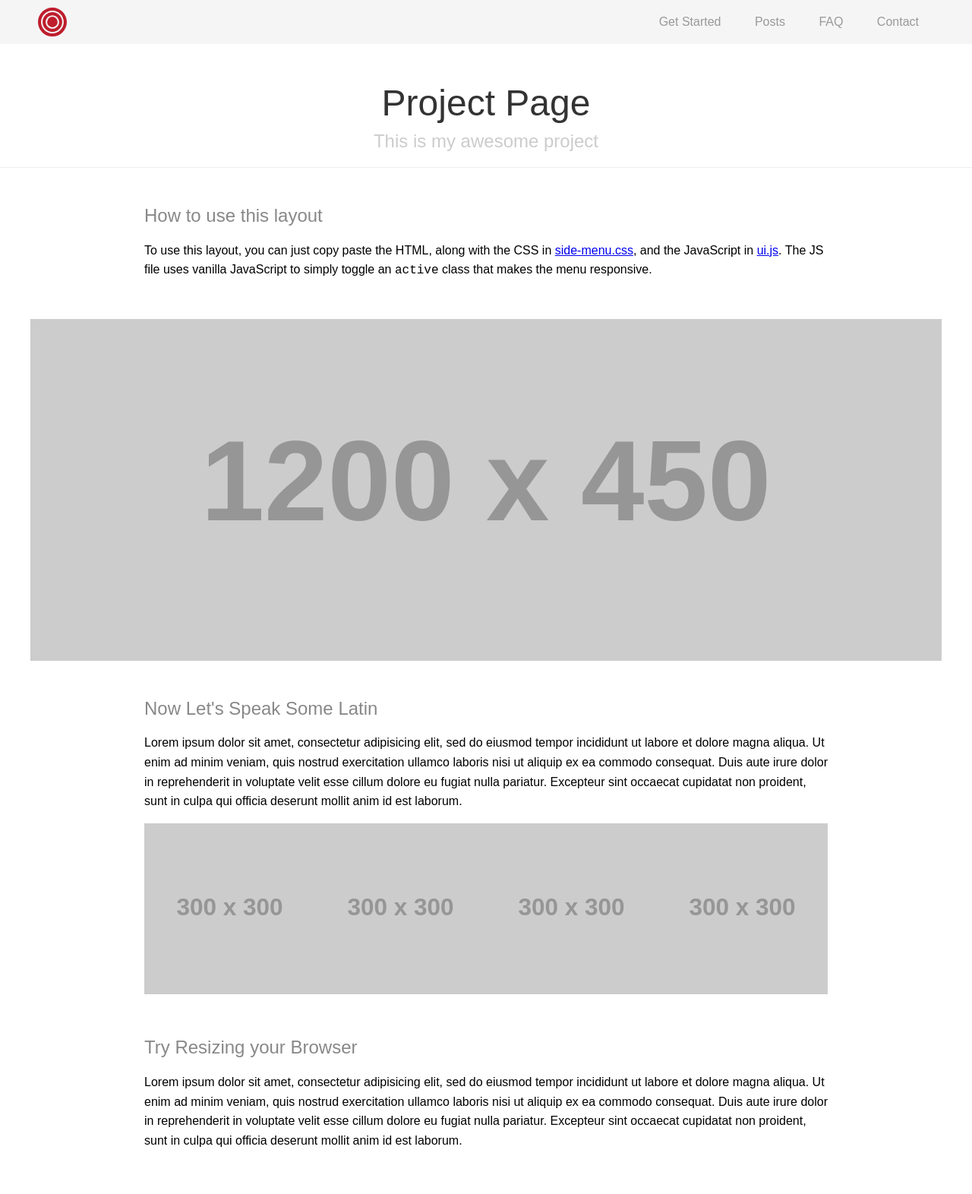
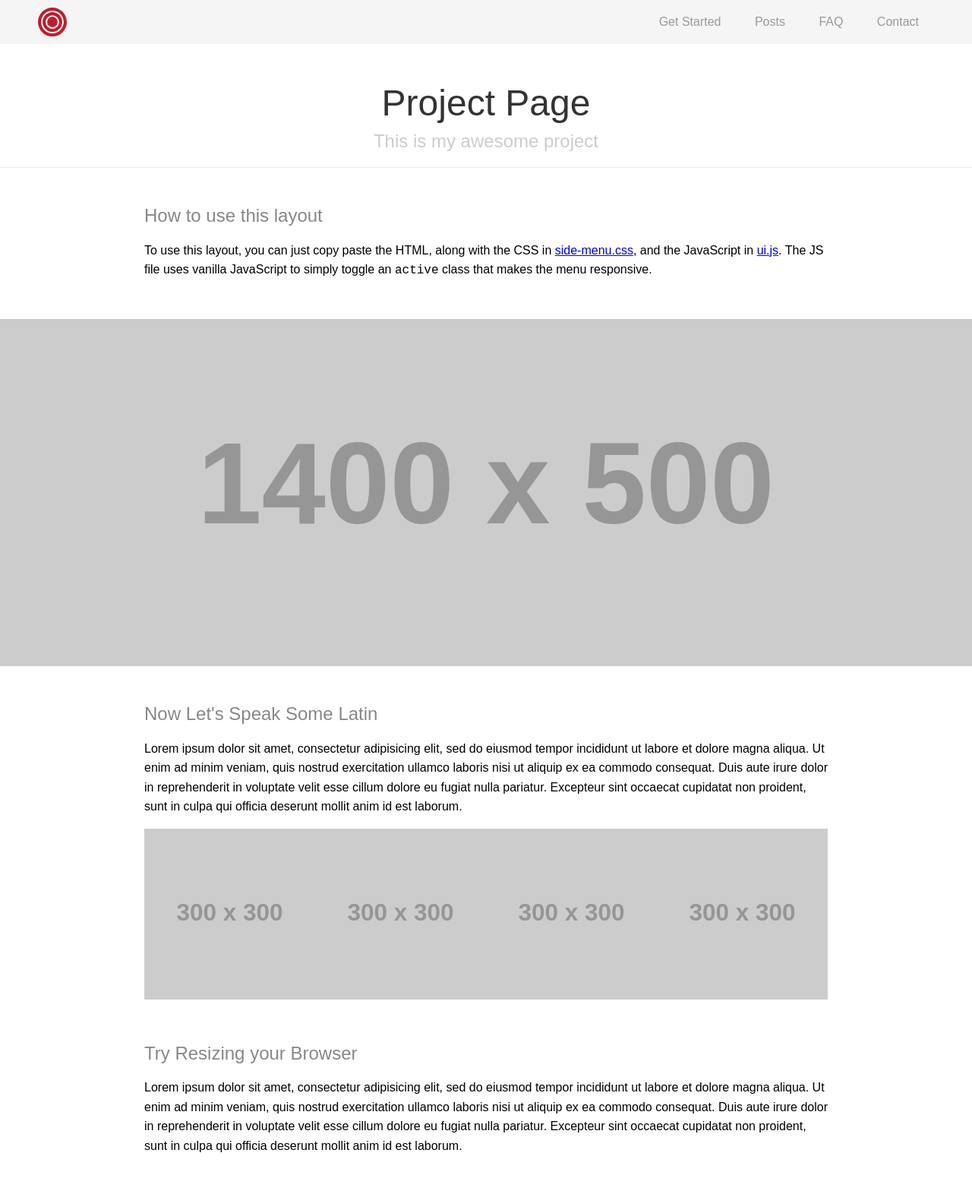
Before and after one commit to blkwk/blkwk.github.io, a Jekyll site: the page built from index.html, in a window 1280 px wide. Shown: the whole page at 76% size. Built offline with Jekyll 4.4.1, drawn with Linux system fonts in a browser that asks for light colours; Markdown is read by kramdown in place of the engine named in the settings.

Commit message:
large image color edits

```diff
--- a/index.html
+++ b/index.html
@@ -11,7 +11,7 @@
     </p>
 </div>
 
-<img class="lrgimg" src="http://placehold.it/1200x450" />
+<img class="lrgimg" src="http://placehold.it/1400x500/be1e2d/ffffff" />
 
 <div class="content">
     <h2 class="content-subhead">Now Let's Speak Some Latin</h2>
```
